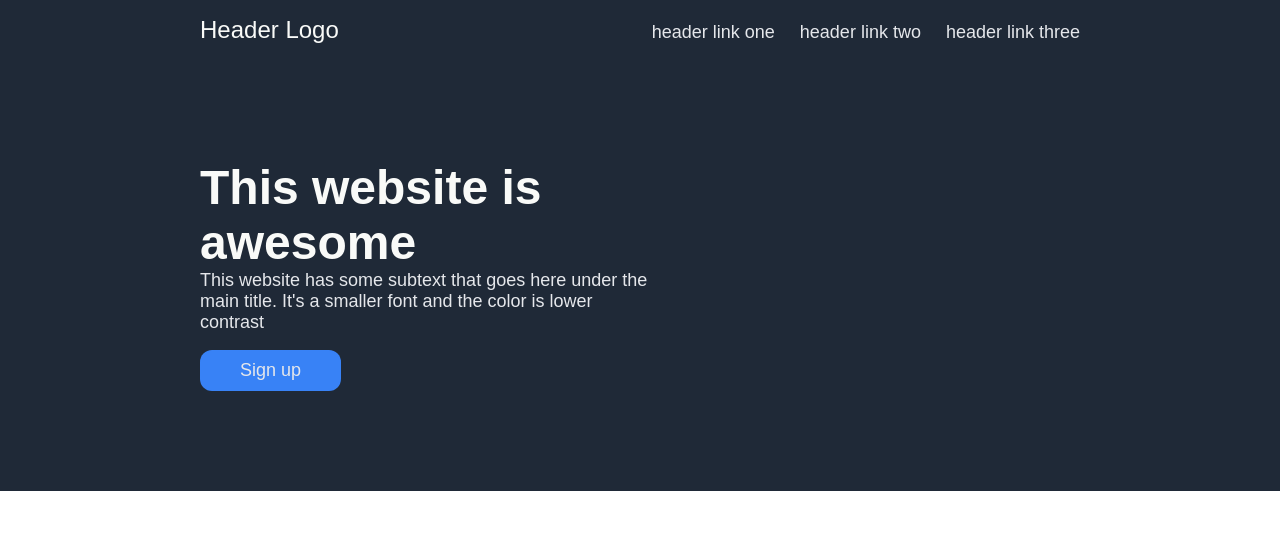
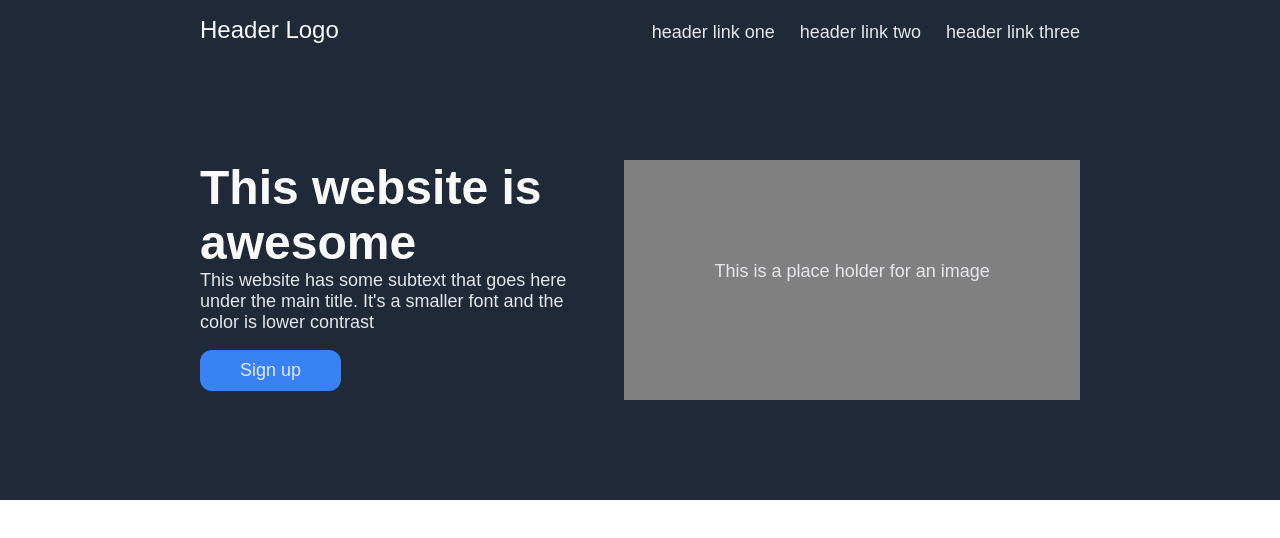
Before and after one commit to dhulkifl-a/landing_page, a plain HTML site: page index.html in a window 1280 px wide. Drawn offline with Linux system fonts and the light colour scheme.

Commit message:
Add place holder image

```diff
--- a/index.html
+++ b/index.html
@@ -28,7 +28,7 @@
         </div>
 
         <div class="right">
-
+            <p>This is a place holder for an image</p>
         </div>
     </div>
 
--- a/styles.css
+++ b/styles.css
@@ -59,7 +59,8 @@ p {
     padding: 100px 200px;
     background: #1f2937;
     display: flex;
-    flex-direction: column;
+    justify-content: space-between;
+    gap: 30px;
 }
 
 .top-content .left {
@@ -77,3 +78,12 @@ button {
     text-decoration: none;
     border-radius: 12px;
 }
+
+.top-content .right {
+    height: 240px;
+    width: 520px;
+    background: grey;
+    display: flex;
+    justify-content: center;
+    align-items: center;
+}
```
